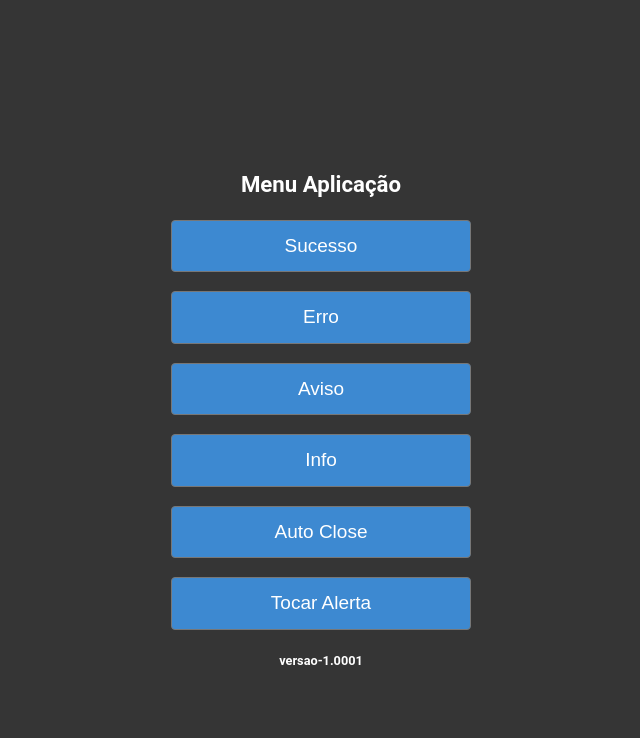
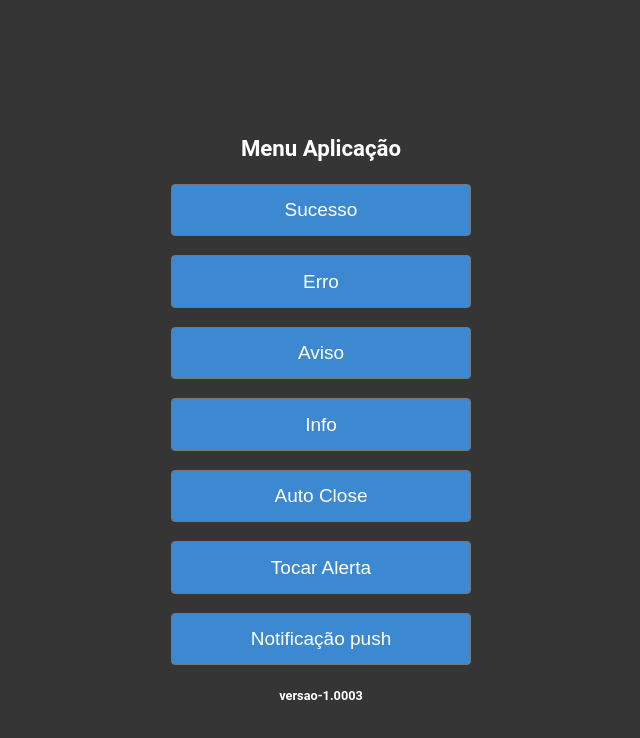
Before and after one commit to jcatgray/meu-app, a SvelteKit app: page / in a window 1280 px wide. Shown: the top 738 px of the page, without its empty margins (319-959 px from the left). Built offline with nearby package versions, Linux system fonts and the light colour scheme.

Commit message:
implementado notificacao push

```diff
--- a/package.json
+++ b/package.json
@@ -22,6 +22,7 @@
 		"vite-plugin-pwa": "^1.0.0"
 	},
 	"dependencies": {
-		"@material/web": "^2.3.0"
+		"@material/web": "^2.3.0",
+		"@zerodevx/svelte-toast": "^0.9.6"
 	}
 }
--- a/src/routes/+layout.svelte
+++ b/src/routes/+layout.svelte
@@ -1,8 +1,10 @@
 <script>
   import '$lib/styles/global.css'; // Caminho absoluto recomendado
   import GlobalAlert from '$lib/components/GlobalAlert.svelte';
+  import { SvelteToast } from '@zerodevx/svelte-toast';
 </script>
 
+<SvelteToast />
 <main>
   <slot />
 </main>
--- a/src/routes/+page.svelte
+++ b/src/routes/+page.svelte
@@ -5,16 +5,15 @@
 		showWarning,
 		showInfo,
 	} from "$lib/stores/alert";
+	import { alertSoundBase64 } from "$lib/audio/sound";
+	import { toast } from "@zerodevx/svelte-toast";
 
 	function handleSuccess() {
 		showSuccess("Sucesso", "Operação realizada com sucesso!!");
 	}
 
 	function handleError() {
-		showError(
-			"Erro",
-			"Não foi possivel alocar material no endereço 93-E-FE. Tente outro endereço!!",
-		);
+		showError("Erro","Não foi possivel alocar material no endereço 93-E-FE. Tente outro endereço!!");
 	}
 
 	function handleWarning() {
@@ -31,13 +30,23 @@
 			autoCloseDelay: 2000,
 		});
 	}
-	import { alertSoundBase64 } from "$lib/audio/sound";
 
 	function playSound() {
 		const audio = new Audio(alertSoundBase64);
 		audio
 			.play()
 			.catch((error) => console.error("Erro ao tocar o áudio:", error));
+	}
+
+	function pushError() {
+		const audio = new Audio(alertSoundBase64);
+		audio
+			.play()
+			.catch((error) => console.error("Erro ao tocar o áudio:", error));
+		toast.push("Ocorreu um erro!", {
+			theme: { "--toastBackground": "#ff4d4d" },
+			duration: 3000,
+		});
 	}
 </script>
 
@@ -52,8 +61,9 @@
 		<button on:click={handleInfo}>Info</button>
 		<button on:click={handleAutoClose}>Auto Close</button>
 		<button on:click={playSound}>Tocar Alerta</button>
+		<button on:click={pushError}>Notificação push</button>
 	</div>
 
 	<br />
-	<h6>versao-1.0001</h6>
+	<h6>versao-1.0003</h6>
 </div>
```
Also changed, not shown: 1 other file (tests, documents, lock files or other folders).
